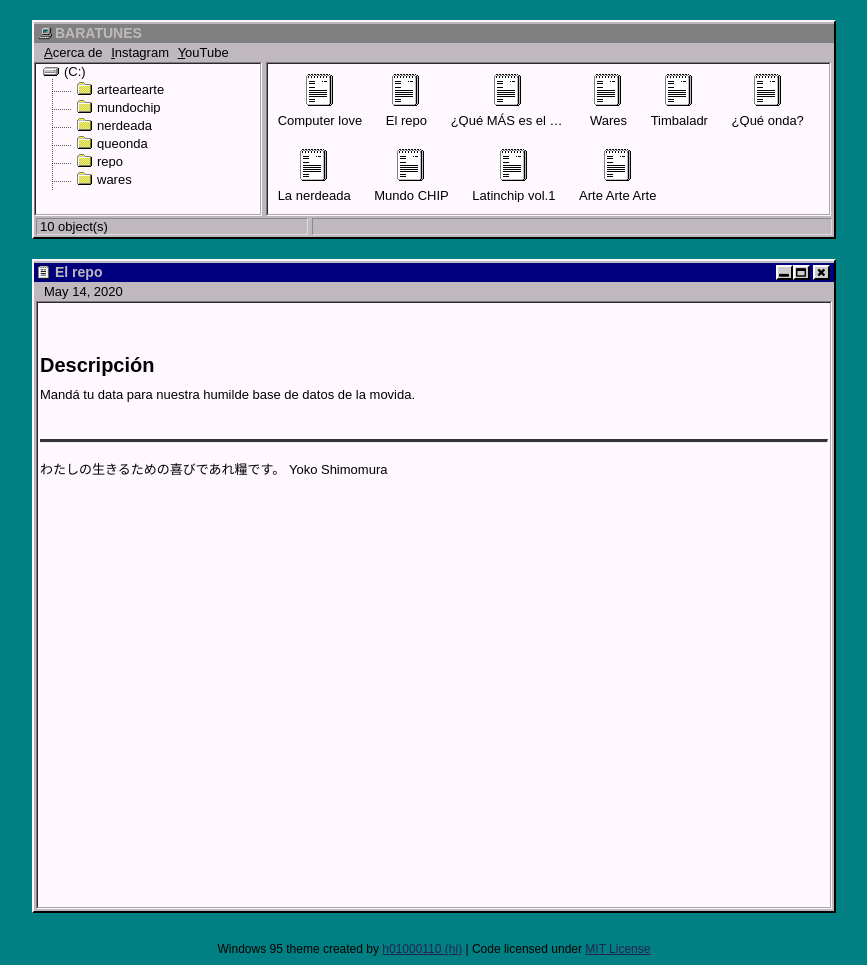
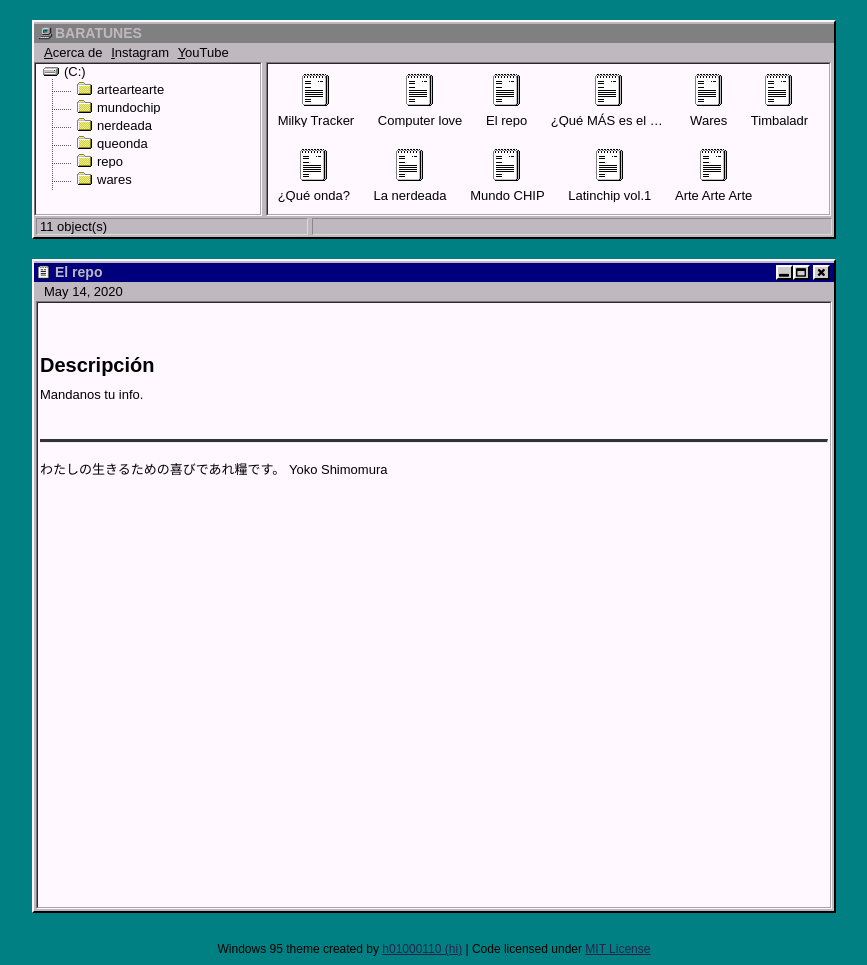
Before and after one commit to baratunes/baratunes-224-site, a Jekyll site: the page built from _posts/2020-05-14-repo.md, in a window 1280 px wide. Shown: the whole page, without its empty margins (206-1073 px from the left). Built offline with Jekyll 4.4.1, drawn with Linux system fonts in a browser that asks for light colours.

Commit message:
new file:   _posts/2020-05-16-milky.md

```diff
--- a/_posts/2020-05-14-repo.md
+++ b/_posts/2020-05-14-repo.md
@@ -5,4 +5,4 @@ tags: repo
 ---
 
 # Descripción
-Mandá tu data para nuestra humilde base de datos de la movida.
+Mandanos tu info.
```
Also changed, not shown: _posts/2020-05-16-milky.md (added, +22 -0 lines).
